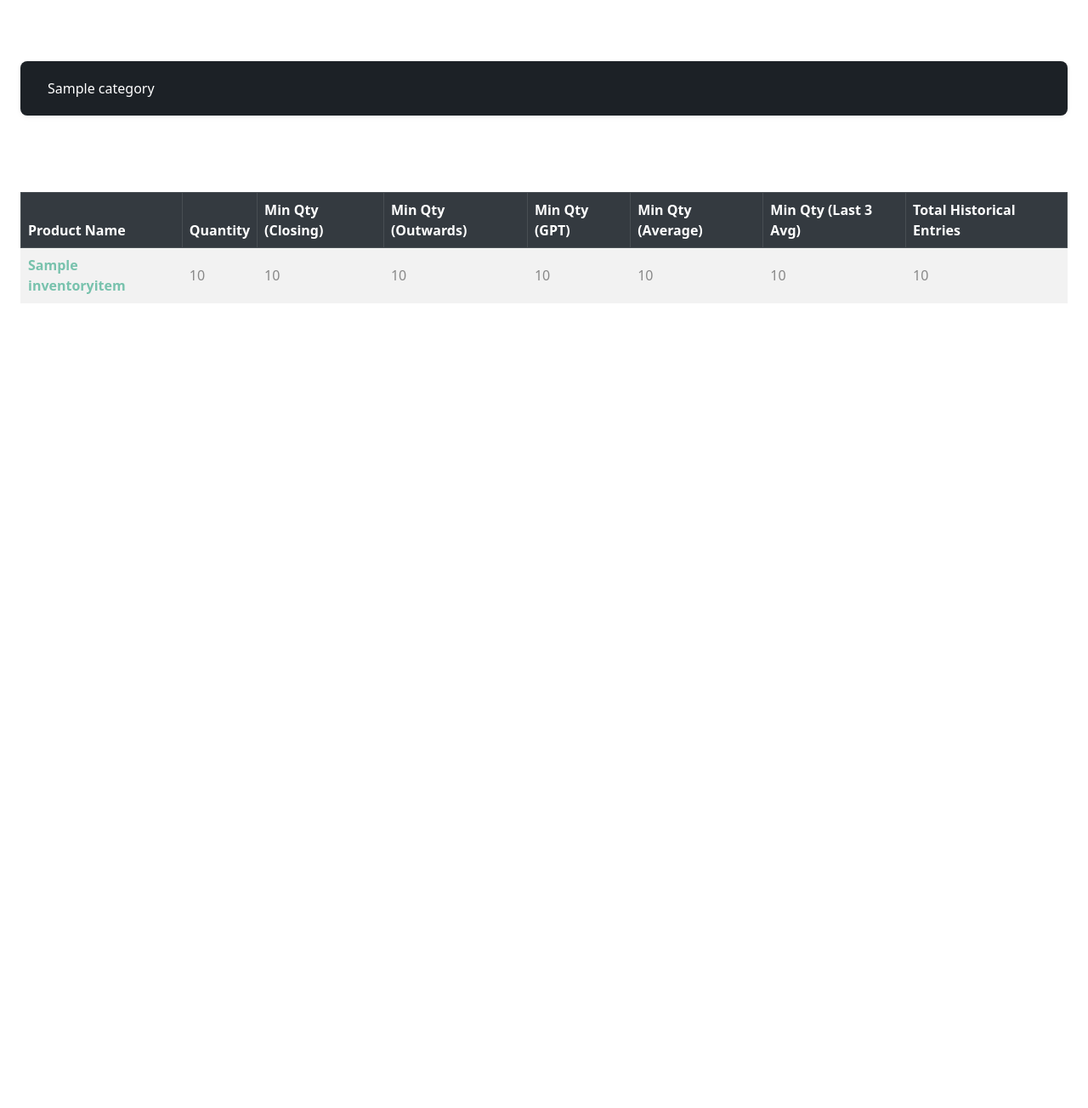
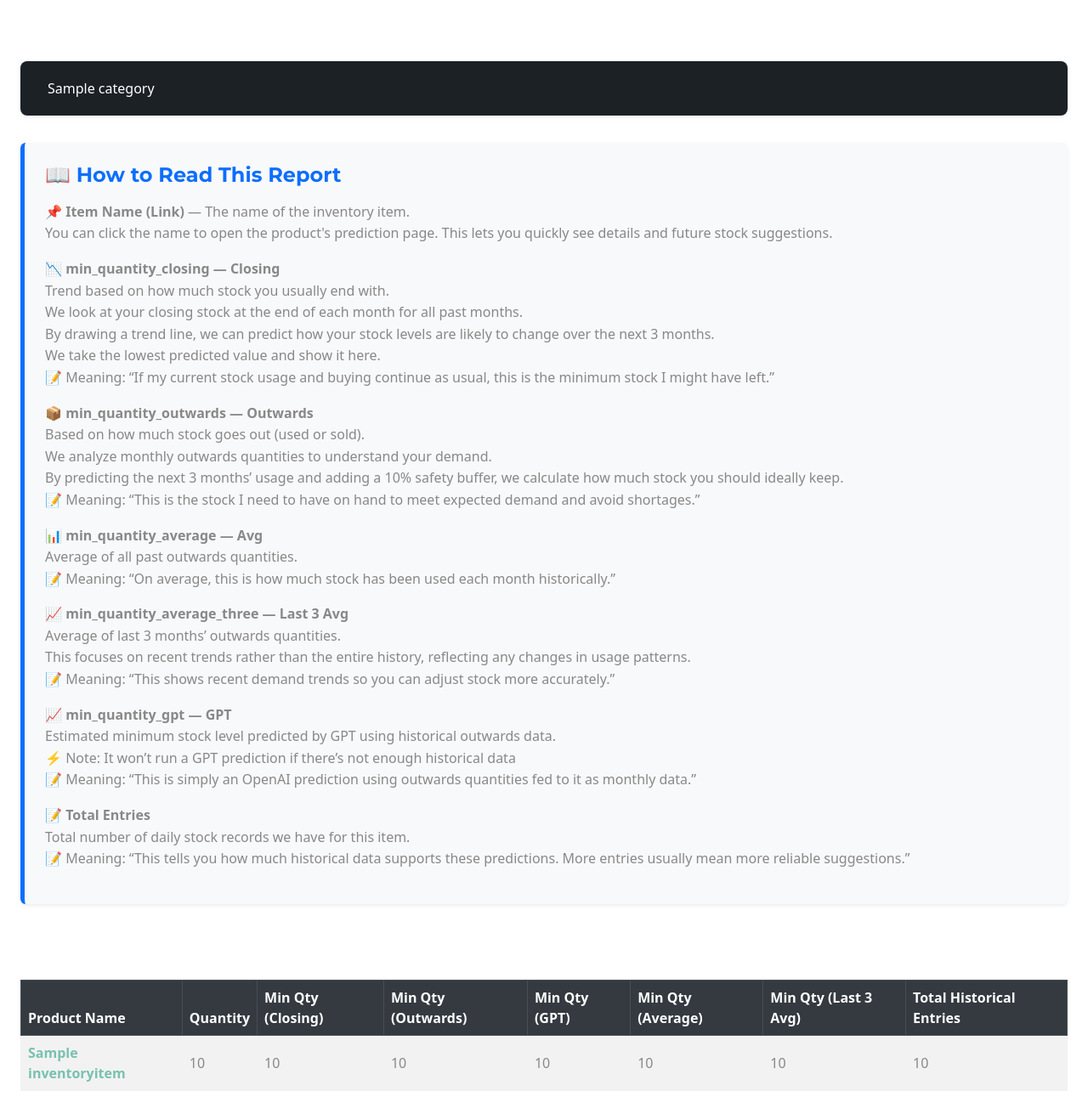
Before and after one commit to Abhijay-Sharma/ObluMerge, a Django app: page /inventory/report/ in a window 1280 px wide. Shown: the part 84-1388 px from the top of the page at 85% size. Before the commit the page ends 441 px from the top, so only its background shows below. Run offline with Django 5.2, Linux system fonts and the light colour scheme; a user stored in the database is signed in; tables that the repository leaves empty hold one stand-in row (values such as "Sample post").

Commit message:
adding instructions in report page

```diff
--- a/inventory/Templates/inventory/inventory_report.html
+++ b/inventory/Templates/inventory/inventory_report.html
@@ -33,6 +33,19 @@
       .h6, .h6, h5, .h5, h4, .h4, h3, .h3, h2, .h2, h1, .h1 {
         color:#ffffff;
       }
+      .instructions {
+        background-color: #f8f9fa;
+        border-left: 5px solid #0d6efd;
+        line-height: 1.6;
+      }
+      .instructions h4 {
+        color: #0d6efd;
+        font-weight: 600;
+      }
+      .instructions p {
+        margin-bottom: 1rem;
+      }
+
     </style>
 </head>
 <body class="p-4">
@@ -49,6 +62,44 @@
         {% endfor %}
       </ul>
   </nav>
+
+      <!-- 📌 Instructions -->
+  <div class="instructions my-4 p-4 rounded shadow-sm">
+    <h4 class="mb-3">📖 How to Read This Report</h4>
+    <p>📌 <b>Item Name (Link)</b> — The name of the inventory item.<br/>
+    You can click the name to open the product's prediction page. This lets you quickly see details and future stock suggestions.</p>
+
+    <p>📉 <b>min_quantity_closing — Closing</b><br/>
+    Trend based on how much stock you usually end with.<br/>
+    We look at your closing stock at the end of each month for all past months.<br/>
+    By drawing a trend line, we can predict how your stock levels are likely to change over the next 3 months.<br/>
+    We take the lowest predicted value and show it here.<br/>
+    📝 Meaning: “If my current stock usage and buying continue as usual, this is the minimum stock I might have left.”</p>
+
+    <p>📦 <b>min_quantity_outwards — Outwards</b><br/>
+    Based on how much stock goes out (used or sold).<br/>
+    We analyze monthly outwards quantities to understand your demand.<br/>
+    By predicting the next 3 months’ usage and adding a 10% safety buffer, we calculate how much stock you should ideally keep.<br/>
+    📝 Meaning: “This is the stock I need to have on hand to meet expected demand and avoid shortages.”</p>
+
+    <p>📊 <b>min_quantity_average — Avg</b><br/>
+    Average of all past outwards quantities.<br/>
+    📝 Meaning: “On average, this is how much stock has been used each month historically.”</p>
+
+    <p>📈 <b>min_quantity_average_three — Last 3 Avg</b><br/>
+    Average of last 3 months’ outwards quantities.<br/>
+    This focuses on recent trends rather than the entire history, reflecting any changes in usage patterns.<br/>
+    📝 Meaning: “This shows recent demand trends so you can adjust stock more accurately.”</p>
+
+    <p>📈 <b>min_quantity_gpt — GPT</b><br/>
+    Estimated minimum stock level predicted by GPT using historical outwards data.<br/>
+    ⚡ Note: It won’t run a GPT prediction if there’s not enough historical data<br/>
+    📝 Meaning: “This is simply an OpenAI prediction using outwards quantities fed to it as monthly data.”</p>
+
+    <p>📝 <b>Total Entries</b><br/>
+    Total number of daily stock records we have for this item.<br/>
+    📝 Meaning: “This tells you how much historical data supports these predictions. More entries usually mean more reliable suggestions.”</p>
+  </div>
 
   {% for category in categories %}
     <h3 id="category-{{ category.id }}" class="mt-5">{{ category.name }}</h3>
```
